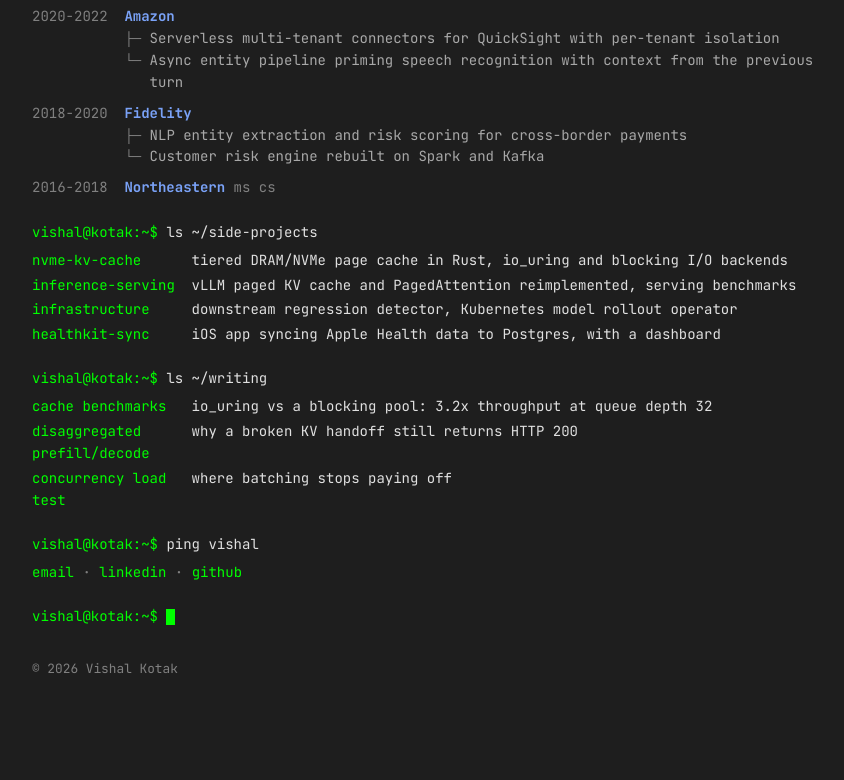
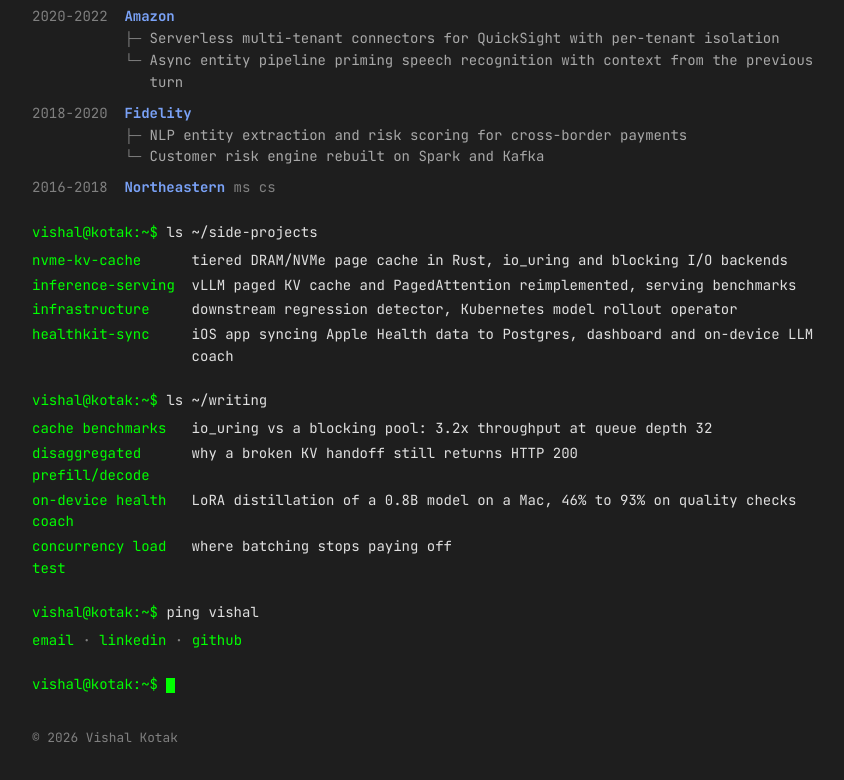
Before and after one commit to vishalkotak/vishalkotak.github.io, a plain HTML site: page index.html in a window 1280 px wide. Shown: the part 791-1571 px from the top of the page, without its empty margins (214-1058 px from the left). Before the commit the page ends 1502 px from the top, so only its background shows below. Drawn offline with Linux system fonts and the light colour scheme.

Commit message:
feat: add health coach

```diff
--- a/index.html
+++ b/index.html
@@ -222,13 +222,14 @@
       <dt><a href="https://github.com/vishalkotak/nvme-kv-cache">nvme-kv-cache</a></dt><dd>tiered DRAM/NVMe page cache in Rust, io_uring and blocking I/O backends</dd>
       <dt><a href="https://github.com/vishalkotak/inference-serving">inference-serving</a></dt><dd>vLLM paged KV cache and PagedAttention reimplemented, serving benchmarks</dd>
       <dt><a href="https://github.com/vishalkotak/infrastructure">infrastructure</a></dt><dd>downstream regression detector, Kubernetes model rollout operator</dd>
-      <dt><a href="https://github.com/vishalkotak/healthkit-sync">healthkit-sync</a></dt><dd>iOS app syncing Apple Health data to Postgres, with a dashboard</dd>
+      <dt><a href="https://github.com/vishalkotak/healthkit-sync">healthkit-sync</a></dt><dd>iOS app syncing Apple Health data to Postgres, dashboard and on-device LLM coach</dd>
     </dl>
 
     <p class="prompt">ls ~/writing</p>
     <dl class="stack projects">
       <dt><a href="https://github.com/vishalkotak/nvme-kv-cache/blob/main/BENCHMARKS.md">cache benchmarks</a></dt><dd>io_uring vs a blocking pool: 3.2x throughput at queue depth 32</dd>
       <dt><a href="https://github.com/vishalkotak/inference-serving/blob/main/results/d2-disagg-prefill-decode.md">disaggregated prefill/decode</a></dt><dd>why a broken KV handoff still returns HTTP 200</dd>
+      <dt><a href="https://github.com/vishalkotak/healthkit-sync/blob/main/health-llm/docs/WRITEUP.md">on-device health coach</a></dt><dd>LoRA distillation of a 0.8B model on a Mac, 46% to 93% on quality checks</dd>
       <dt><a href="https://github.com/vishalkotak/inference-serving/blob/main/results/d1-load-test.md">concurrency load test</a></dt><dd>where batching stops paying off</dd>
     </dl>
 
```
